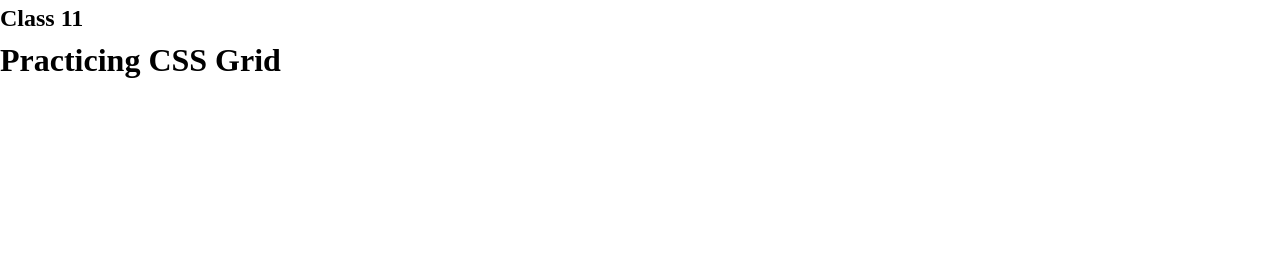
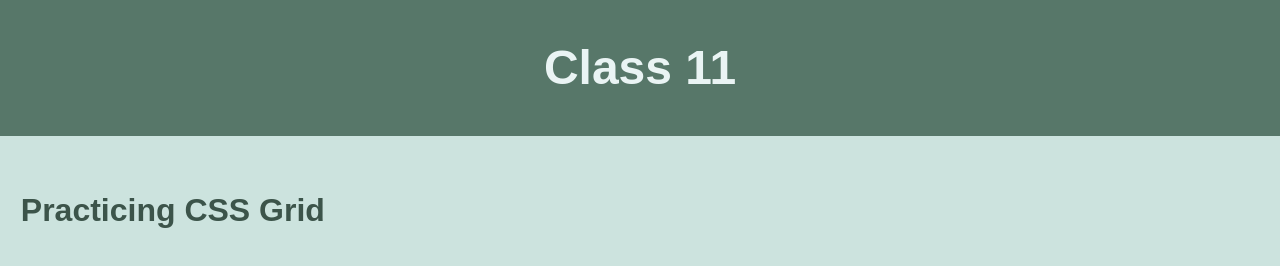
Before and after one commit to imd1005-web-development-winter-2023/class-code-examples, a plain HTML site: page class-11/grid.html in a window 1280 px wide. Drawn offline with Linux system fonts and the light colour scheme.

```diff
--- a/class-11/grid.html
+++ b/class-11/grid.html
@@ -17,7 +17,7 @@
     <link rel="stylesheet" href="reset.css" />
 
     <!-- This is where all of our awesome CSS code goes -->
-    <link rel="stylesheet" href="style-grid.css" />
+    <link rel="stylesheet" href="grid-style.css" />
   </head>
   <body>
     <!-- Site Header -->
```
